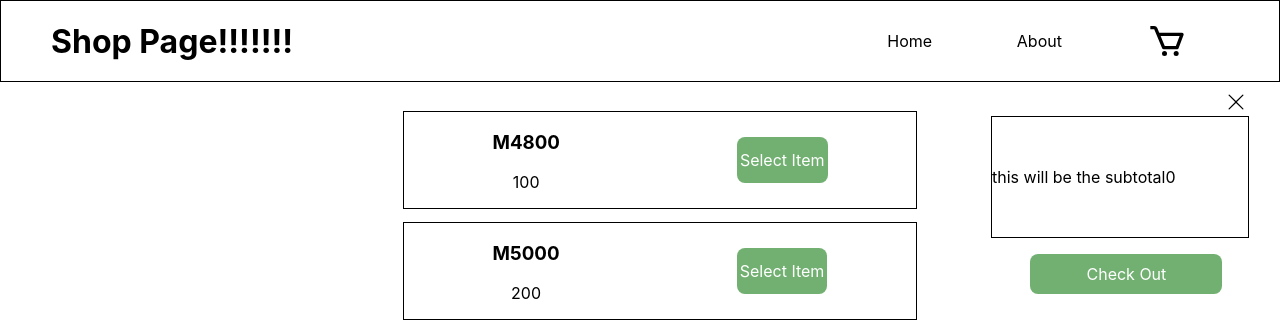
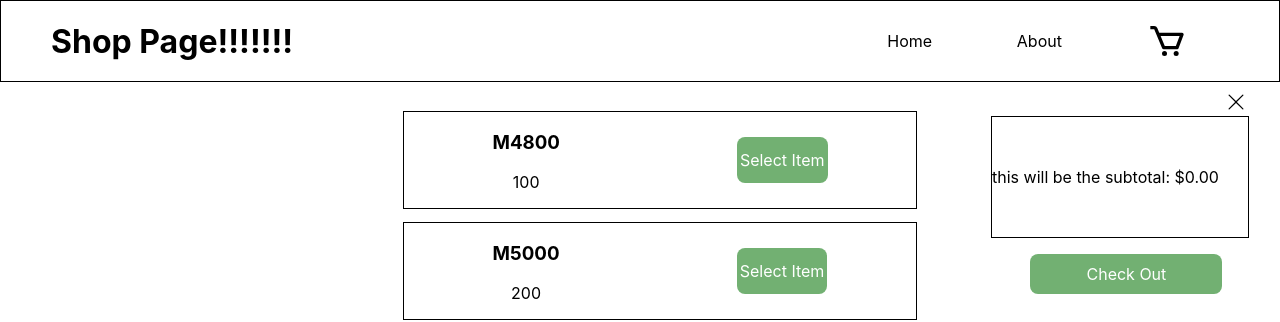
Before and after one commit to SalamanderCtesiphon/e-commerce-react-app, a React (Create React App) app: page /shop in a window 1280 px wide. Both pictures are taken after a click on the icon 1166 px from the left and 41 px from the top of the page. Shown: the top 322 px of the page. Built offline with nearby package versions, Linux system fonts and the light colour scheme.

Commit message:
added a function to format the numbers to usd

```diff
--- a/src/Shop.js
+++ b/src/Shop.js
@@ -31,7 +31,14 @@ function Shop() {
 
   const [shoppingCart, setShoppingCart] = useState([])
 
-
+  function getInventoryItemData(id) {
+    let inventoryItemData = inventory.find(inventoryItem => inventoryItem.id === id)
+    if(inventoryItemData == undefined) {
+      console.log('data does not exist for id')
+      return undefined
+    }
+    return inventoryItemData
+  }
 
   function selectItem(id) {
     showCheckout()
@@ -84,6 +91,15 @@ function Shop() {
     checkOut.style.visibility = 'hidden'
   }
 
+  const format = (amount) => {
+    const formatter = new Intl.NumberFormat("en-US", {
+      style: "currency",
+      currency: "USD",
+    });
+
+    return formatter.format(amount);
+  };
+
   function renderCheckOut() {
     return (
       shoppingCart.map((shoppingItems) => {
@@ -98,7 +114,7 @@ function Shop() {
             />
              <BsPlus className='quant-btn' onClick={() => changeQuantity()}/>
           </div>
-          <div>Subtotal: {shoppingItems.quantity * shoppingItems.price}</div>
+          <div>Subtotal: {format(shoppingItems.quantity * shoppingItems.price)}</div>
 
         </li>
         )
@@ -143,6 +159,7 @@ function Shop() {
              <ProductList
              inventory={inventory}
              selectItem={selectItem}
+             format={format}
              />
             </ul>
           </div>
@@ -151,7 +168,7 @@ function Shop() {
             <ul>
              {renderCheckOut()}
             </ul>
-            <div className='subtotal'>this will be the subtotal{totalCost()}</div>
+            <div className='subtotal'>this will be the subtotal: {format(totalCost())}</div>
             <div className='check-out-btn'onClick={() => hideCheckout()}>Check Out</div>
           </div>
         </div>
```
